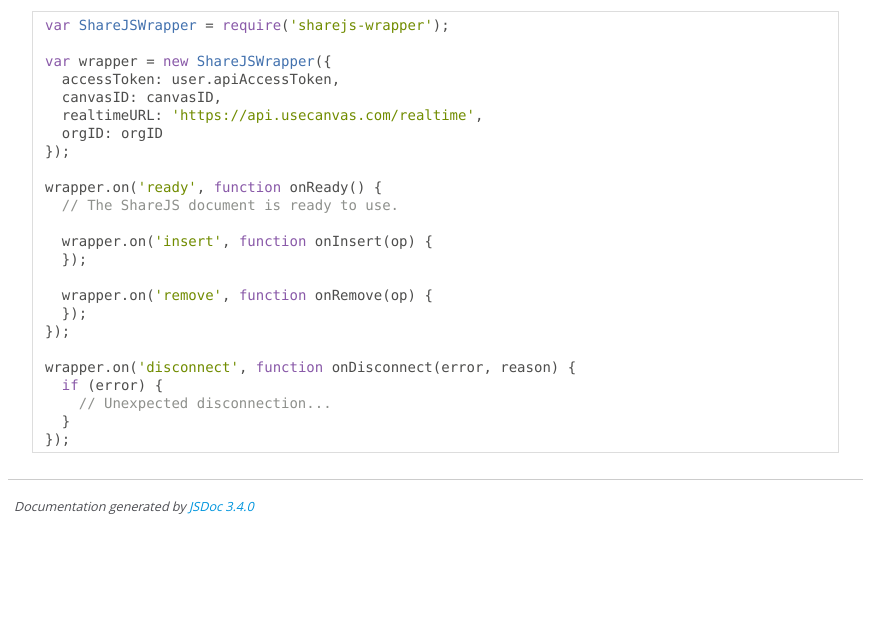
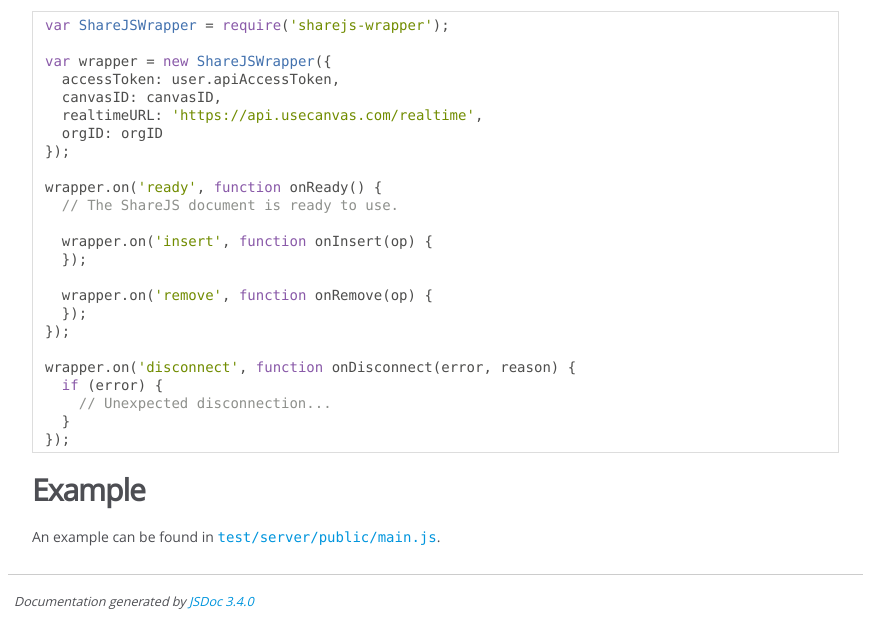
Before and after one commit to usecanvas/sharejs-wrapper, a website: page docs/sharejs-wrapper/1.0.0/index.html in a window 1280 px wide. Shown: the part 480-1106 px from the top of the page, without its empty margins (0-887 px from the left). Before the commit the page ends 1011 px from the top, so only its background shows below. Drawn offline with Linux system fonts and the light colour scheme.

Commit message:
Update readme and example comments

```diff
--- a/docs/sharejs-wrapper/1.0.0/index.html
+++ b/docs/sharejs-wrapper/1.0.0/index.html
@@ -73,7 +73,8 @@ wrapper.on('disconnect', function onDisconnect(error, reason) {
   if (error) {
     // Unexpected disconnection...
   }
-});</code></pre></article>
+});</code></pre><h2>Example</h2><p>An example can be found in
+<a href="https://github.com/usecanvas/sharejs-wrapper/blob/master/test/server/public/main.js"><code>test/server/public/main.js</code></a>.</p></article>
     </section>
 
 
```
Also changed, not shown: test/server/public/main.js (+8 -0 lines), README.md.
